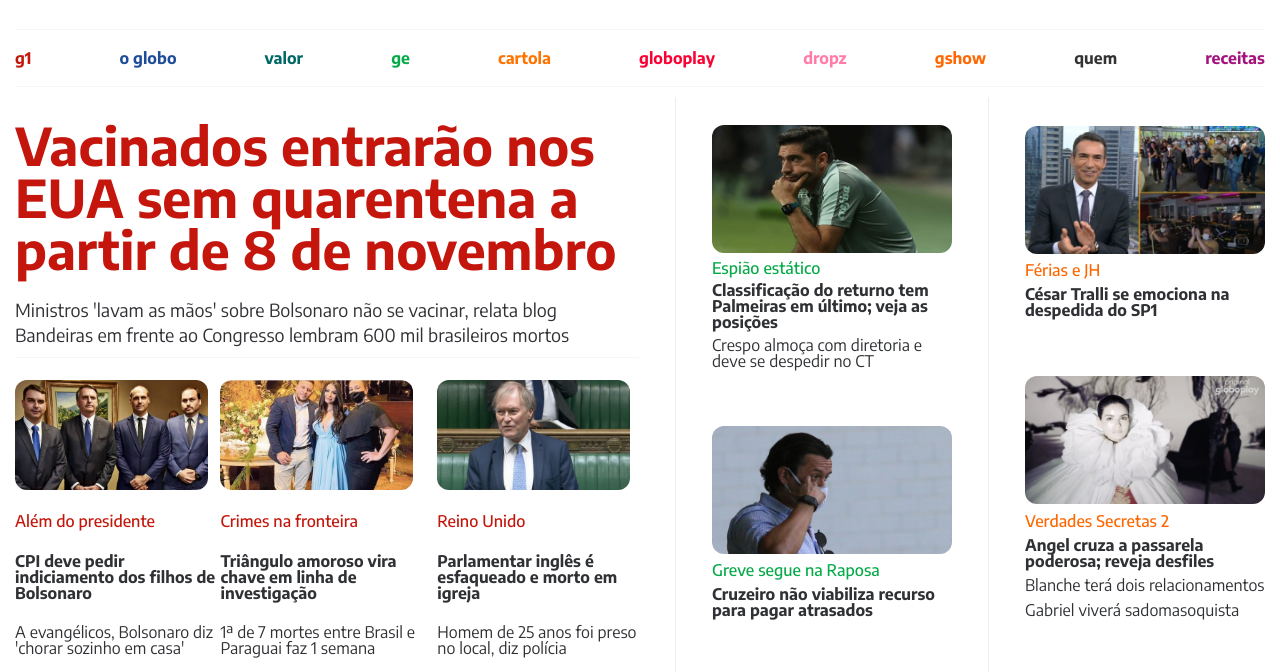
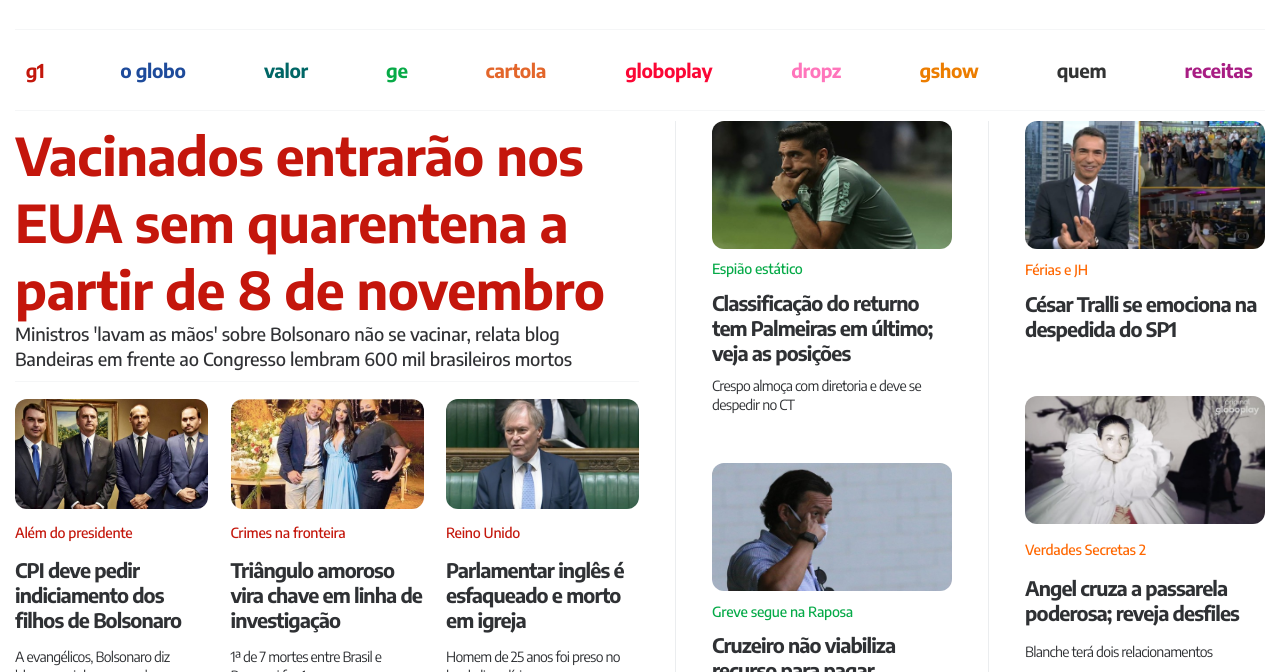
Before and after one commit to gustavogotardo/globoSiteProject, a plain HTML site: page index.html in a window 1280 px wide. Shown: the part 61-733 px from the top of the page. Drawn offline with Linux system fonts and the light colour scheme.

Commit message:
final touchs index and styles

```diff
--- a/index.html
+++ b/index.html
@@ -150,6 +150,8 @@
             </a>
           </div>
 
+          <div class="openspace"></div>
+
           <div class="genews2">
             <img class="imgBig" src="greve-segue-na-raposa.jpeg">
             <a class="getitle" src="https://globo.com">
@@ -159,6 +161,8 @@
               Cruzeiro não viabiliza recurso para pagar atrasados
             </a>
           </div>
+
+          <div class="openspace"></div>
 
           <div class="genews3">
             <img class="imgBig" src="campeonato-frances.jpeg">
@@ -185,6 +189,8 @@
             </a>
           </div>
 
+          <div class="openspace"></div>
+
           <div class="gshownews2">
             <img class="imgBig" src="verdades-secretas-2.jpeg">
             <a class="gshowtitle" src="https://globo.com">
@@ -200,6 +206,8 @@
               Gabriel viverá sadomasoquista
             </a>
           </div>
+
+          <div class="openspace"></div>
 
           <div class="gshownews3">
             <img class="imgBig" src="nos-tempos-do-imperador.jpeg">
--- a/styles.css
+++ b/styles.css
@@ -45,43 +45,154 @@
 }
 
 .g1 {
-  color: #c4170c;
+  color: #C3170C;
+  width: 40px;
+  height: 40px;
+  font-style: normal;
+  font-weight: 700;
+  font-size: 19px;
+  line-height: 24px;
+  display: flex;
+  justify-content: center;
+  align-items: center;
+  text-align: center;
+  letter-spacing: -0.02em;
+  flex: none;
 }
 
 .oglobo {
-  color: #1e4c9a;
+  color: #1E4B9B;
+  width: 89px;
+  height: 40px;
+  font-style: normal;
+  font-weight: 700;
+  font-size: 19px;
+  line-height: 24px;
+  display: flex;
+  justify-content: center;
+  align-items: center;
+  text-align: center;
+  letter-spacing: -0.02em;
 }
 
 .valor {
-  color: #006767;
+  color: #006766;
+  width: 70px;
+  height: 40px;
+  font-style: normal;
+  font-weight: 700;
+  font-size: 19px;
+  line-height: 24px;
+  display: flex;
+  justify-content: center;
+  align-items: center;
+  text-align: center;
+  letter-spacing: -0.02em;
 }
 
 .ge {
-  color: #06aa48;
+  color: #07AA47;
+  width: 45px;
+  height: 40px;
+  font-style: normal;
+  font-weight: 700;
+  font-size: 19px;
+  line-height: 24px;
+  display: flex;
+  justify-content: center;
+  align-items: center;
+  text-align: center;
+  letter-spacing: -0.02em;
 }
 
 .cartola {
-  color: #ff7400;
+  color: #E3662B;
+  width: 86px;
+  height: 40px;
+  font-style: normal;
+  font-weight: 700;
+  font-size: 19px;
+  line-height: 24px;
+  display: flex;
+  justify-content: center;
+  align-items: center;
+  text-align: center;
+  letter-spacing: -0.02em;
 }
 
 .globoplay {
-  color: #fb0234;
+  color: #FB0735;
+  width: 113px;
+  height: 40px;
+  font-style: normal;
+  font-weight: 700;
+  font-size: 19px;
+  line-height: 24px;
+  display: flex;
+  justify-content: center;
+  align-items: center;
+  text-align: center;
+  letter-spacing: -0.02em;
 }
 
 .dropz {
-  color: rgb(255, 124, 168);
+  color: #FF75BB;
+  width: 75px;
+  height: 40px;
+  font-style: normal;
+  font-weight: 700;
+  font-size: 19px;
+  line-height: 24px;
+  display: flex;
+  justify-content: center;
+  align-items: center;
+  text-align: center;
+  letter-spacing: -0.02em;
 }
 
 .gshow {
-  color: #ff6700;
+  color: #EC7D00;
+  width: 84px;
+  height: 40px;
+  font-style: normal;
+  font-weight: 700;
+  font-size: 19px;
+  line-height: 24px;
+  display: flex;
+  justify-content: center;
+  align-items: center;
+  text-align: center;
+  letter-spacing: -0.02em;
 }
 
 .quem {
-  color: #333;
+  color: #323333;
+  width: 74px;
+  height: 40px;
+  font-style: normal;
+  font-weight: 700;
+  font-size: 19px;
+  line-height: 24px;
+  display: flex;
+  justify-content: center;
+  align-items: center;
+  text-align: center;
+  letter-spacing: -0.02em;
 }
 
 .receitas {
-  color: #a5147d;
+  color: #A81D83;
+  width: 93px;
+  height: 40px;
+  font-style: normal;
+  font-weight: 700;
+  font-size: 19px;
+  line-height: 24px;
+  display: flex;
+  justify-content: center;
+  align-items: center;
+  text-align: center;
+  letter-spacing: -0.02em;
 }
 
 .news {
@@ -94,41 +205,48 @@
 
 .imgnews1 {
   height: 300px;
+  width: 193px;
   flex-direction: column;
   justify-content: space-around;
 }
 
 .imgnews2 {
   height: 300px;
+  width: 193px;
   flex-direction: column;
   justify-content: space-around;
 }
 
 .imgnews3 {
   height: 300px;
+  width: 193px;
   flex-direction: column;
   justify-content: space-around;
 }
 
 .textnews1 {
-  height: 200px;
+  height: 150px;
+  width: 193px;
   flex-direction: column;
   justify-content: space-around;
 }
 
-textnews2 {
-  height: 200px;
+.textnews2 {
+  height: 150px;
+  width: 193px;
   flex-direction: column;
   justify-content: space-around;
 }
 
-textnews3 {
-  height: 200px;
+.textnews3 {
+  height: 150px;
+  width: 193px;
   flex-direction: column;
   justify-content: space-around;
 }
 
 .g1secnews {
+  width: 624px;
   justify-content: space-between;
 }
 
@@ -137,51 +255,55 @@
 }
 
 .genewsmaster {
-  height: 800px;
+  height: 850px;
   flex-direction: column;
-  justify-content: space-around;
+  justify-content: space-between;
 }
 
 .genews1 {
-  height: 250px;
+  height: 300px;
   flex-direction: column;
-  justify-content: space-around;
+  justify-content: space-between;
 }
 
 .genews2 {
-  height: 200px;
+  height: 250px;
   flex-direction: column;
-  justify-content: space-around;
+  justify-content: space-between;
 }
 
 .genews3 {
-  height: 200px;
+  height: 220px;
   flex-direction: column;
-  justify-content: space-around;
+  justify-content: space-between;
 }
 
 .gshownewsmaster {
   flex-direction: column;
-  height: 800px;
-  justify-content: space-around;
+  height: 850px;
+  justify-content: space-between;
 }
 
 .gshownews1 {
   flex-direction: column;
-  height: 200px;
-  justify-content: space-around;
+  height: 220px;
+  justify-content: space-between;
 }
 
 .gshownews2 {
   flex-direction: column;
-  height: 250px;
-  justify-content: space-around;
+  height: 300px;
+  justify-content: space-between;
 }
 
 .gshownews3 {
   flex-direction: column;
-  height: 200px;
-  justify-content: space-around;
+  height: 220px;
+  justify-content: space-between;
+}
+
+.openspace {
+  height: 50px;
 }
 
 .imgBig {
@@ -197,15 +319,22 @@
 }
 
 .heroHeadline {
+  font-style: normal;
   font-size: 52px;
   font-weight: 700;
+  line-height: 67px;
+  letter-spacing: -0.01em;
   color: #c4160c;
   width: 624px;
 }
 
 .heroSecondary {
   color: #303134;
+  font-style: normal;
+  font-weight: 500;
   font-size: 18px;
+  line-height: 22px;
+  letter-spacing: -0.01em;
 }
 
 .horizontalBorder {
@@ -243,25 +372,45 @@
 
 .g1title {
   color: #c4170c;
+  font-style: normal;
   font-weight: 500;
+  font-size: 14px;
+  line-height: 18px;
+  letter-spacing: -0.02em;
 }
 
 .getitle {
   color: #06aa48;
+  font-style: normal;
   font-weight: 500;
+  font-size: 14px;
+  line-height: 18px;
+  letter-spacing: -0.02em;
 }
 
 .gshowtitle {
   color: #ff6700;
+  font-style: normal;
   font-weight: 500;
+  font-size: 14px;
+  line-height: 18px;
+  letter-spacing: -0.02em;
 }
 
 .submain {
   color: #2F3134;
+  font-style: normal;
   font-weight: 700;
+  font-size: 20px;
+  line-height: 25px;
+  letter-spacing: -0.045em;
 }
 
 .subsecondary {
   color: #2F3134;
+  font-style: normal;
   font-weight: 400;
+  font-size: 14px;
+  line-height: 19px;
+  letter-spacing: -0.048em;
 }
```
